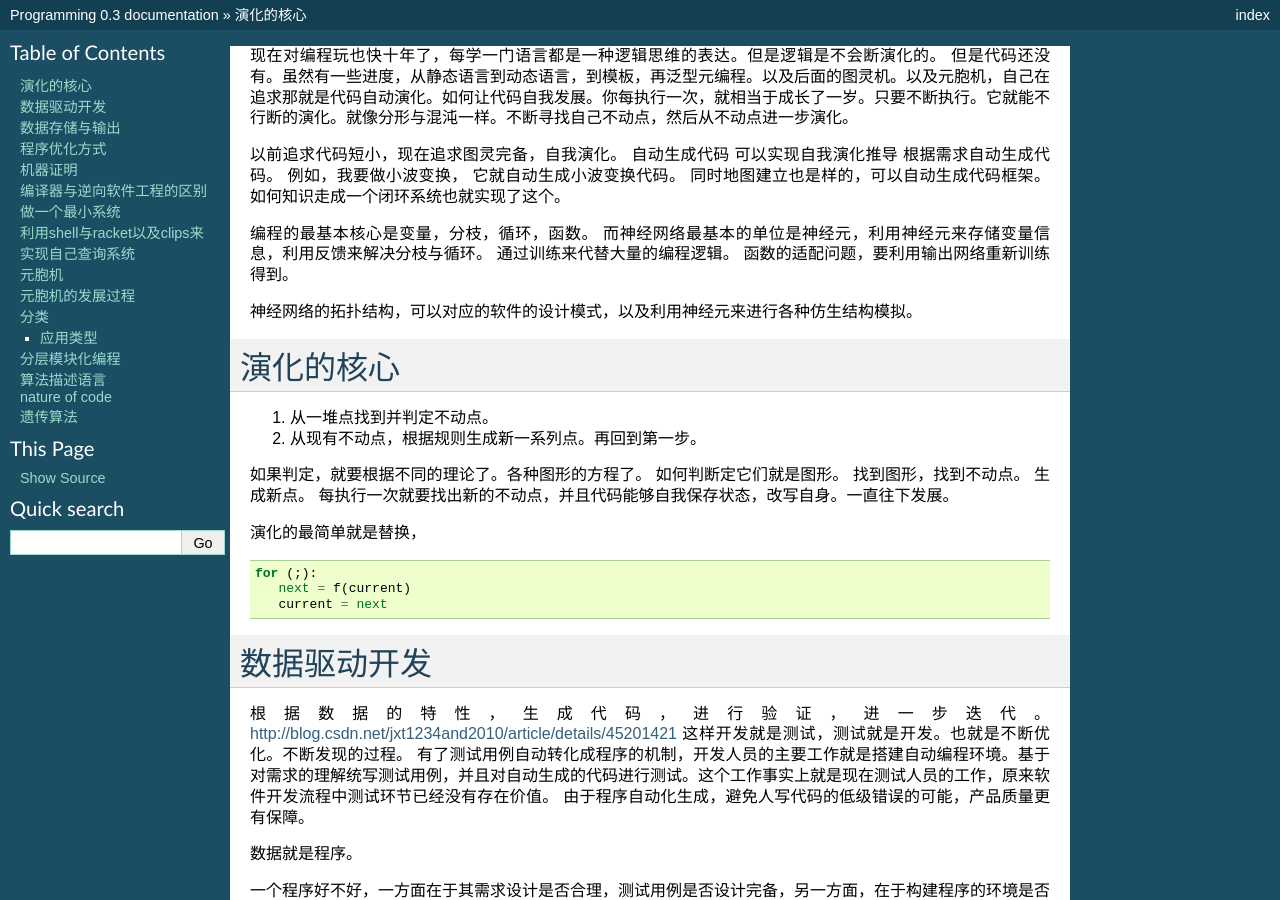
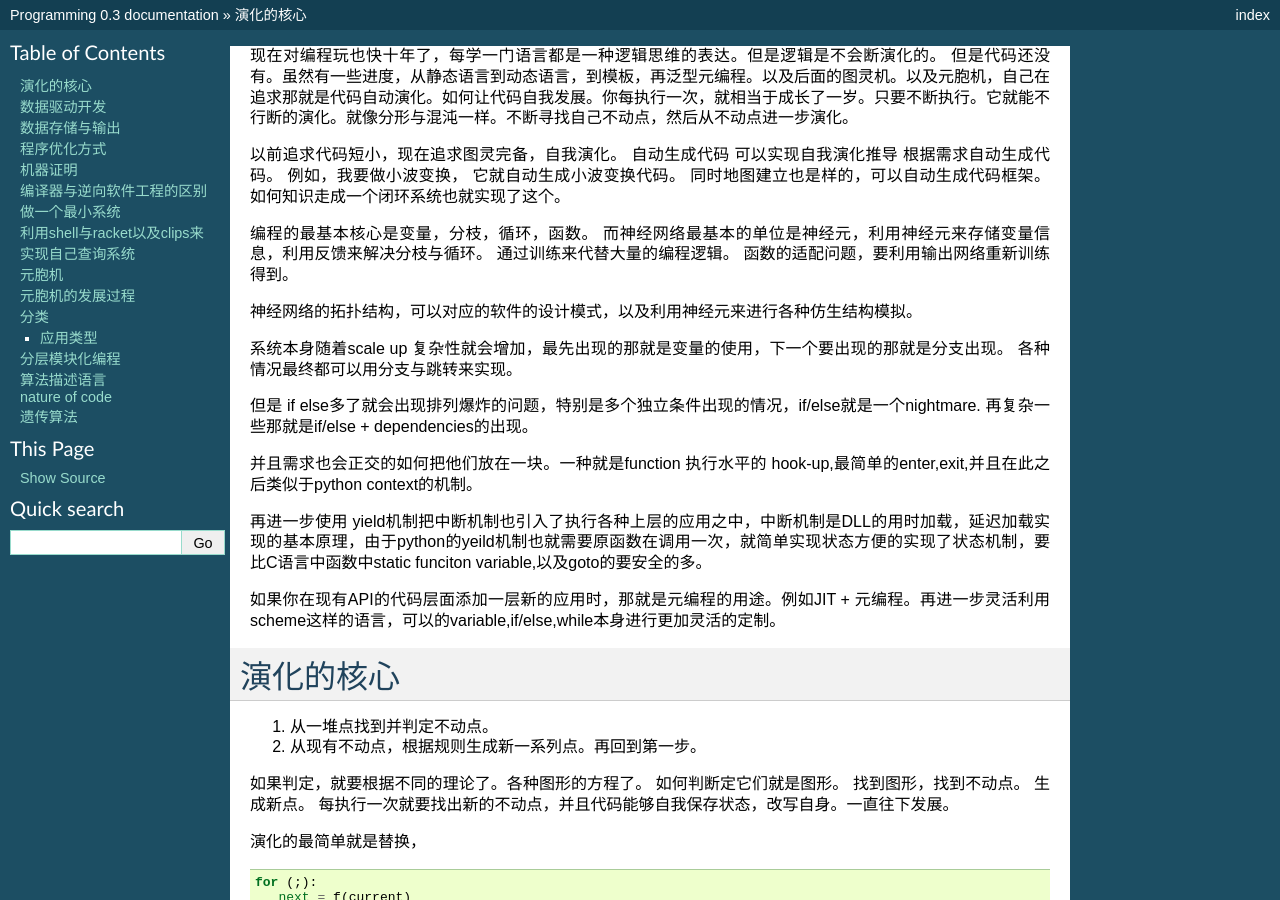
Before and after one commit to gwli/Programming, a Sphinx documentation site: the page built from source/content/Stage_3/languageEvolve.rst, in a window 1280 px wide and 900 px high. Built offline with Sphinx 7.4.7, drawn with Linux system fonts in a browser that asks for light colours.

Commit message:
元编程与指令控制的原理

```diff
--- a/source/content/Stage_3/languageEvolve.rst
+++ b/source/content/Stage_3/languageEvolve.rst
@@ -12,6 +12,17 @@
 函数的适配问题，要利用输出网络重新训练得到。
 
 神经网络的拓扑结构，可以对应的软件的设计模式，以及利用神经元来进行各种仿生结构模拟。
+
+
+系统本身随着scale up 复杂性就会增加，最先出现的那就是变量的使用，下一个要出现的那就是分支出现。 各种情况最终都可以用分支与跳转来实现。
+
+但是 if else多了就会出现排列爆炸的问题，特别是多个独立条件出现的情况，if/else就是一个nightmare. 再复杂一些那就是if/else + dependencies的出现。
+
+并且需求也会正交的如何把他们放在一块。一种就是function 执行水平的 hook-up,最简单的enter,exit,并且在此之后类似于python context的机制。
+
+再进一步使用 yield机制把中断机制也引入了执行各种上层的应用之中，中断机制是DLL的用时加载，延迟加载实现的基本原理，由于python的yeild机制也就需要原函数在调用一次，就简单实现状态方便的实现了状态机制，要比C语言中函数中static funciton variable,以及goto的要安全的多。
+
+如果你在现有API的代码层面添加一层新的应用时，那就是元编程的用途。例如JIT + 元编程。再进一步灵活利用scheme这样的语言，可以的variable,if/else,while本身进行更加灵活的定制。
 
 
 演化的核心
```
